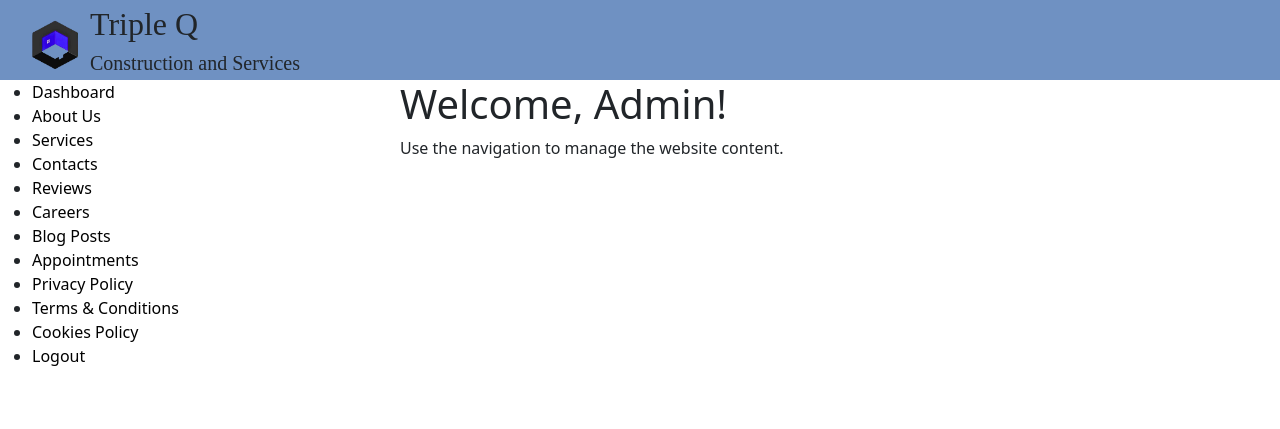
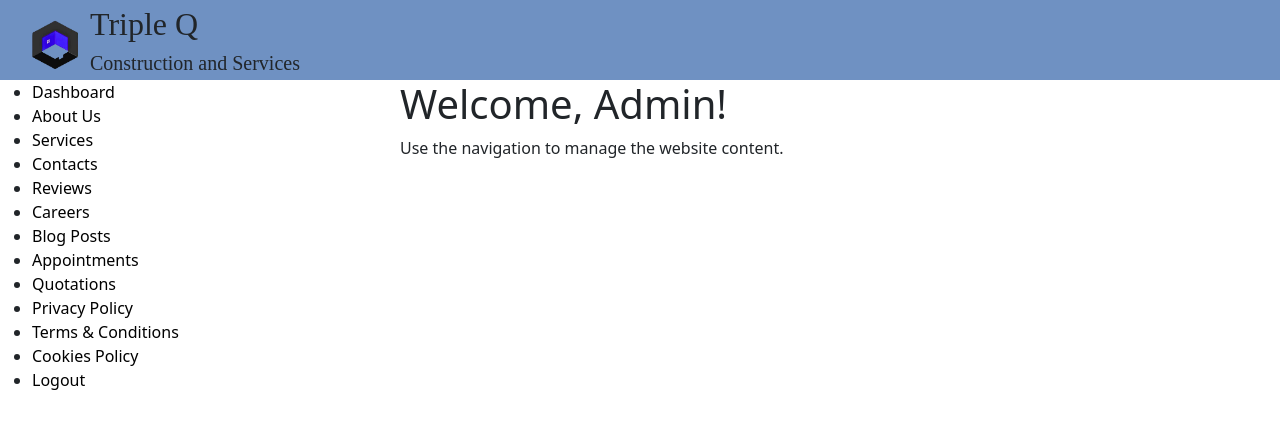
Before and after one commit to joyinalgorithms/tripleq-deploy, a Flask app: page /admin in a window 1280 px wide. Shown: the top 429 px of the page. Run offline with Flask 3, Linux system fonts and the light colour scheme; a user stored in the database is signed in; some libraries are stand-ins or nearby versions; some web fonts are replaced.

Commit message:
Admin layout quotation

```diff
--- a/templates/adminlayout.html
+++ b/templates/adminlayout.html
@@ -37,6 +37,7 @@
                     <li><a class="icon-link" href="/admin/careers">Careers</a></li>
                     <li><a class="icon-link" href="/admin/blog">Blog Posts</a></li>
                     <li><a class="icon-link" href="/admin/appointments">Appointments</a></li>
+                    <li><a class="icon-link" href="/admin/quotation-settings">Quotations</a></li>
                     <li><a class="icon-link" href="/admin/privacy">Privacy Policy</a></li>
                     <li><a class="icon-link" href="/admin/terms">Terms & Conditions</a></li>
                     <li><a class="icon-link" href="/admin/cookies">Cookies Policy</a></li>
```
